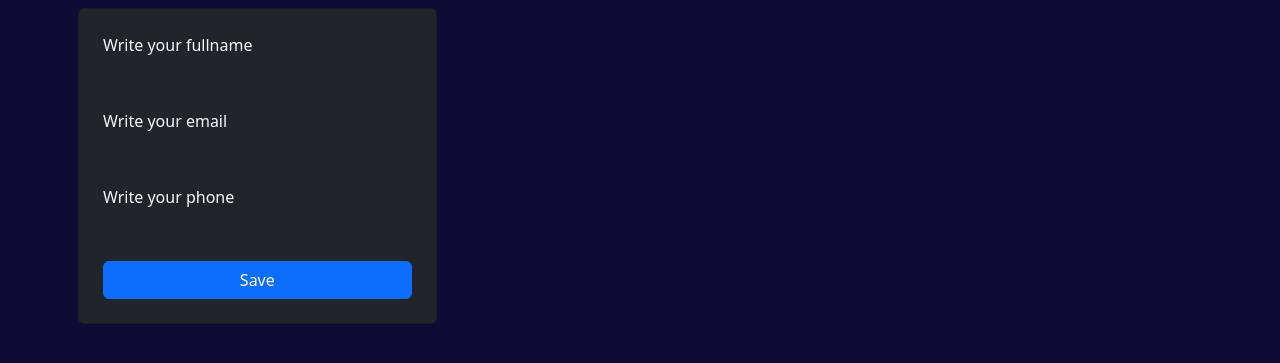
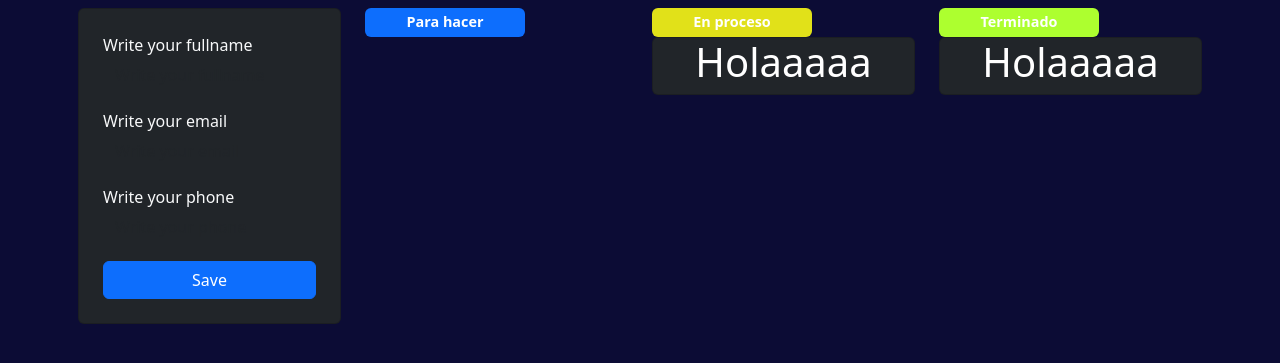
Before and after one commit to oscartoledoc/To-Do-List-Python-Flask, a Flask app: page / in a window 1280 px wide. Shown: the part 56-419 px from the top of the page. Run offline with Flask 3, Linux system fonts and the light colour scheme.

Commit message:
Added wraps

```diff
--- a/static/css/main.css
+++ b/static/css/main.css
@@ -5,3 +5,10 @@ body {
 .bg-black {
     background: #090909;
 }
+
+.wraps.badge.text-wrap {
+    background-color:rgb(225, 225, 25);
+    width: 10rem;
+    --bs-badge-padding-y: 0.5em;
+    --bs-badge-font-size: 0.9em;
+}
--- a/templates/index.html
+++ b/templates/index.html
@@ -6,7 +6,7 @@
 
 
     <div class="row">
-        <div class="col-md-4">
+        <div class="col-md-3">
 
             {% include 'partials/_message.html'%}
 
@@ -14,8 +14,10 @@
 
         </div>
 
-        <div class="col-md-8">
-
+        <div class="col-md-3">
+            <div class="badge text-bg-primary text-wrap" style="width: 10rem; --bs-badge-padding-y: 0.5em; --bs-badge-font-size: 0.9em;">
+                Para hacer
+            </div>
                 {% for contact in contacts %}
 
                     <div class="card mb-1 text-white bg-dark">
@@ -41,6 +43,27 @@
 
                 {% endfor %}
 
+
+        </div>
+
+        <div class="col-md-3">
+            <div class="badge text-wrap"  style="width: 10rem; background-color:rgb(225, 225, 25); --bs-badge-padding-y: 0.5em;--bs-badge-font-size: 0.9em">
+                En proceso
+            </div>
+
+            <div class="card mb-1 text-white bg-dark text-center">
+                <h1>Holaaaaa</h1>
+            </div>
+        </div>
+
+        <div class="col-md-3">
+            <div class="badge text-wrap" style="width: 10rem; background-color:greenyellow; --bs-badge-padding-y: 0.5em;--bs-badge-font-size: 0.9em;">
+                Terminado
+            </div>
+
+            <div class="card mb-1 text-white bg-dark text-center">
+                <h1>Holaaaaa</h1>
+            </div>
         </div>
 
     </div>
--- a/templates/layout.html
+++ b/templates/layout.html
@@ -3,7 +3,7 @@
 <head>
     <meta charset="UTF-8">
     <meta name="viewport" content="width=device-width, initial-scale=1.0">
-    <title>Flask SQLAlchemy CRUD</title>
+    <title>ScrumHub | App</title>
     <link href="https://cdn.jsdelivr.net/npm/bootstrap@5.3.3/dist/css/bootstrap.min.css" rel="stylesheet" integrity="sha384-QWTKZyjpPEjISv5WaRU9OFeRpok6YctnYmDr5pNlyT2bRjXh0JMhjY6hW+ALEwIH" crossorigin="anonymous">
     <link rel="stylesheet" href="{{url_for('static', filename='css/main.css')}}">
 </head>
```
